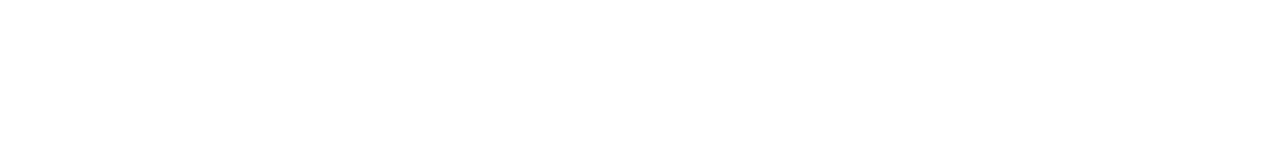
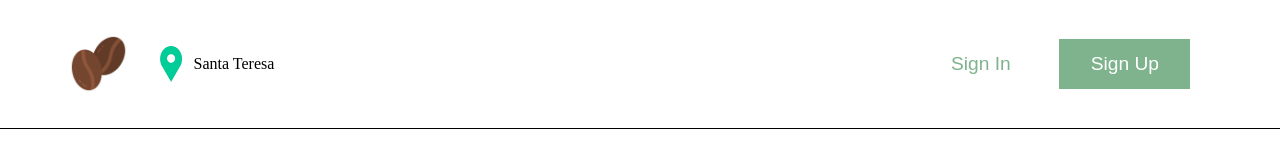
Before and after one commit to rhayssadandara/love-coffee, a plain HTML site: page index.html in a window 1280 px wide. Drawn offline with Linux system fonts and the light colour scheme.

Commit message:
header w/flexbox

```diff
--- a/index.html
+++ b/index.html
@@ -4,9 +4,26 @@
         <meta charset="UTF-8">
         <meta name="viewport" content="width=device-width, initial-scale=1.0">
         <link rel="stylesheet" href="style.css">
-        <title>Document</title>
+        <title>Love Coffee</title>
     </head>
     <body>
+        <header>
+            <section class="header-container">
+                <div class="header-container-box-logo">
+                    <div class="header-container-box-logo-img">
+                       <img src="/assets/coffee-beans.png" alt="">
+                    </div>
 
+                    <div class="header-container-box-logo-address">
+                        <img src="/assets/pin.png" alt="">
+                        <p>santa teresa</p>
+                    </div>
+                </div>
+                <div class="header-container-box-button">
+                    <button class="button-signin"> Sign In</button>
+                    <button class="button-signup">Sign Up</button>
+                </div>
+            </section>
+        </header>
     </body>
 </html>
--- a/style.css
+++ b/style.css
@@ -0,0 +1,64 @@
+*{
+    margin: 0;
+    padding: 0;
+    box-sizing: border-box;
+}
+
+header{
+    border-bottom:solid black 0.2px;
+}
+.header-container{
+    height: 16vh;
+    display: flex;
+    align-items: center;
+}
+.header-container-box-logo{
+    width: 50%;
+    text-transform: capitalize;
+    display: flex;
+    justify-content: space-between;
+    align-items: center;
+}
+.header-container-box-logo-img{
+    width: 20%;
+    display: flex;
+    justify-content: flex-end;
+    align-items: center;
+}
+.header-container-box-logo-img img{
+    width: 3.7rem;
+    height: 3.7rem;
+}
+.header-container-box-logo-address{
+    width: 75%;
+    display: flex;
+    justify-content: flex-start;
+    align-items: center;
+}
+.header-container-box-logo-address img{
+    width: 1.4rem;
+    height: 2.3rem;
+    margin-right: 0.7rem;
+}
+.header-container-box-button{
+    width: 43%;
+    display: flex;
+    justify-content: flex-end;
+    align-items: center;
+}
+.button-signin, .button-signup{
+    width: 8.2rem;
+    height: 3.1rem;
+    font-size: 1.2rem;
+    border:none;
+    cursor: pointer;
+}
+.button-signin{
+    margin-right: 0.8rem;
+    background: none;
+    color: #7FB38D;
+}
+.button-signup{
+    color: #ffffff;
+    background-color: #7FB38D;
+}
```
Also changed, not shown: assets/app-store.png (added), assets/coconut.jpeg (added), assets/coffee-beans.png (added), assets/coffee-cup.png (added), assets/google-play.png (added), assets/pin.png (added), 6 other files.
